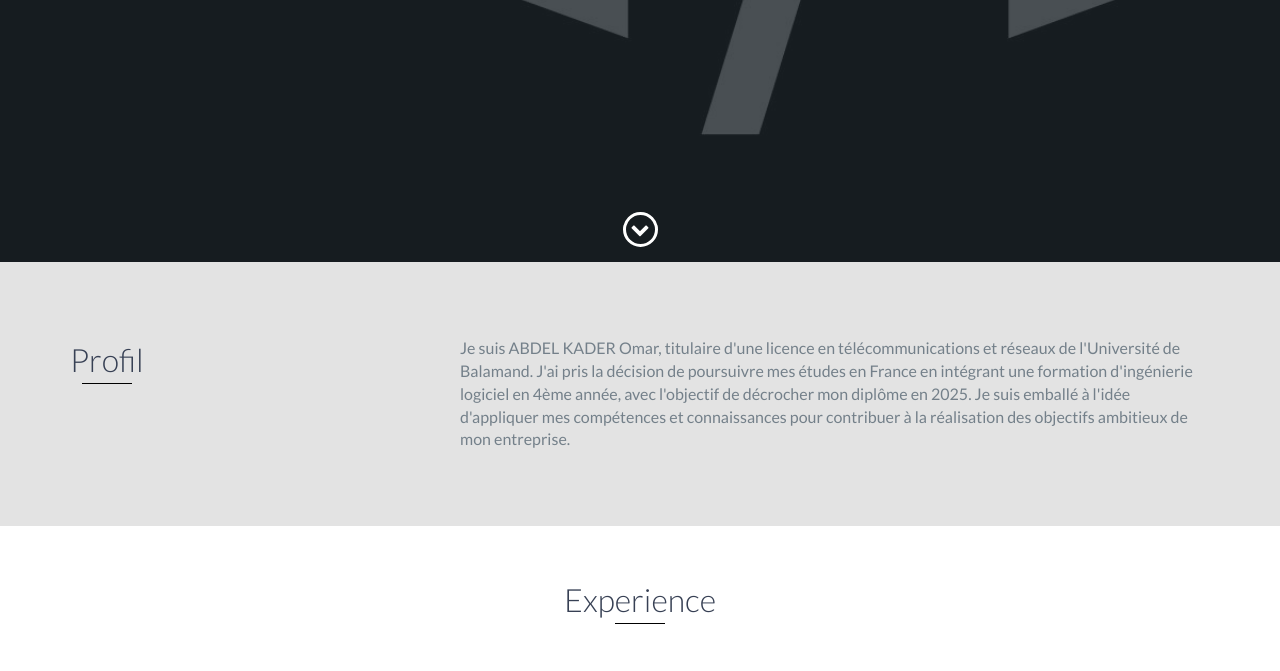
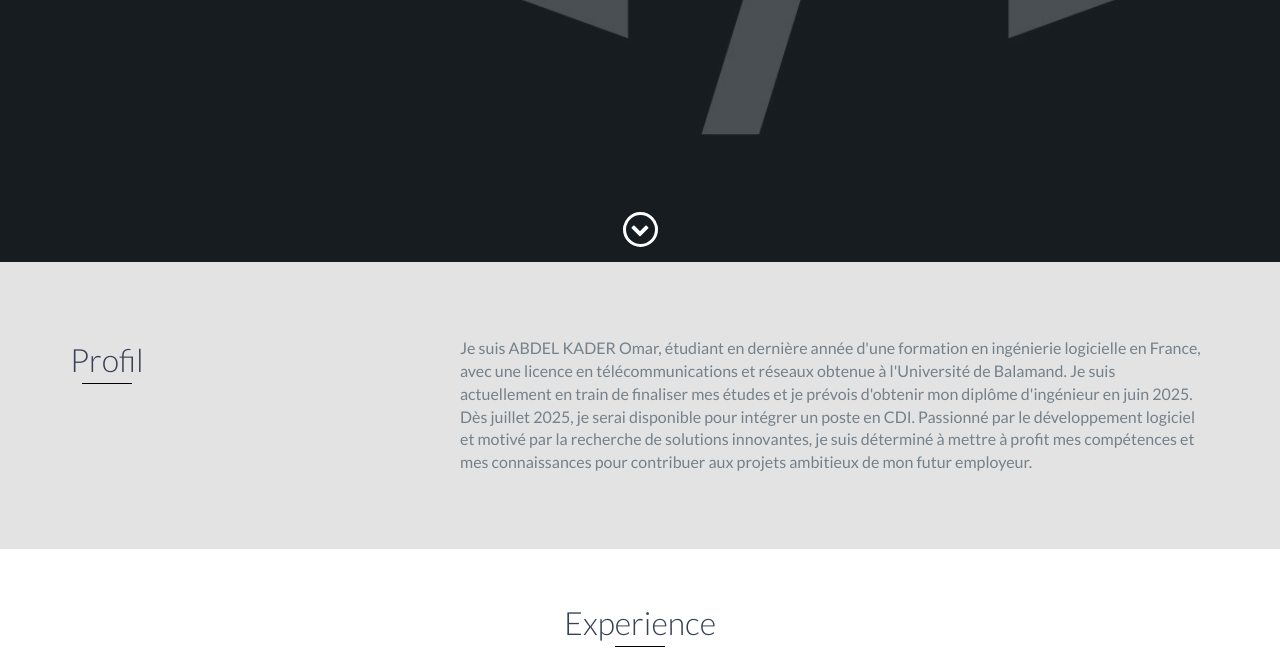
Before and after one commit to omarabedk/Portfolio, a website: page index.html in a window 1280 px wide. Shown: the part 538-1209 px from the top of the page. Drawn offline with nearby package versions, Linux system fonts and the light colour scheme.

Commit message:
Update status

```diff
--- a/index.html
+++ b/index.html
@@ -73,10 +73,14 @@
                 </div>
                 <div class="col-md-8">
                     <p>
-                        Je suis ABDEL KADER Omar, titulaire d'une licence en télécommunications et réseaux de l'Université de Balamand.
-			J'ai pris la décision de poursuivre mes études en France en intégrant une formation d'ingénierie logiciel
-			en 4ème année, avec l'objectif de décrocher mon diplôme en 2025. Je suis emballé à l'idée d'appliquer mes compétences et
-			connaissances pour contribuer à la réalisation des objectifs ambitieux de mon entreprise.
+                        Je suis ABDEL KADER Omar, étudiant en dernière année d'une formation en ingénierie
+			logicielle en France, avec une licence en télécommunications et réseaux obtenue à
+			l'Université de Balamand. Je suis actuellement en train de finaliser mes études et je
+			prévois d'obtenir mon diplôme d'ingénieur en juin 2025. Dès juillet 2025,
+			je serai disponible pour intégrer un poste en CDI. Passionné par le développement
+			logiciel et motivé par la recherche de solutions innovantes, je suis déterminé à
+			mettre à profit mes compétences et mes connaissances pour contribuer aux projets
+			ambitieux de mon futur employeur.
                     </p>
                 </div>
             </div>
@@ -92,7 +96,10 @@
 	<h3>TESTIA</h3>
 	<h4>Stage Ingénieur</h4>
 	<p style="color:black">
-		En tant que stagiaire au sein de l'équipe R&D, ma mission consistait à optimiser le temps de traitement des images en exploitant les capacités de calcul parallèle de la carte NVIDIA RTX 4000 Quadro avec C++/CUDA.
+		En tant que stagiaire au sein de l'équipe R&D,
+		ma mission consistait à optimiser le temps de traitement des images
+		en exploitant les capacités de calcul parallèle de la carte
+		NVIDIA RTX 4000 Quadro avec C++/CUDA.
 	</p>
     </div>
 
```
